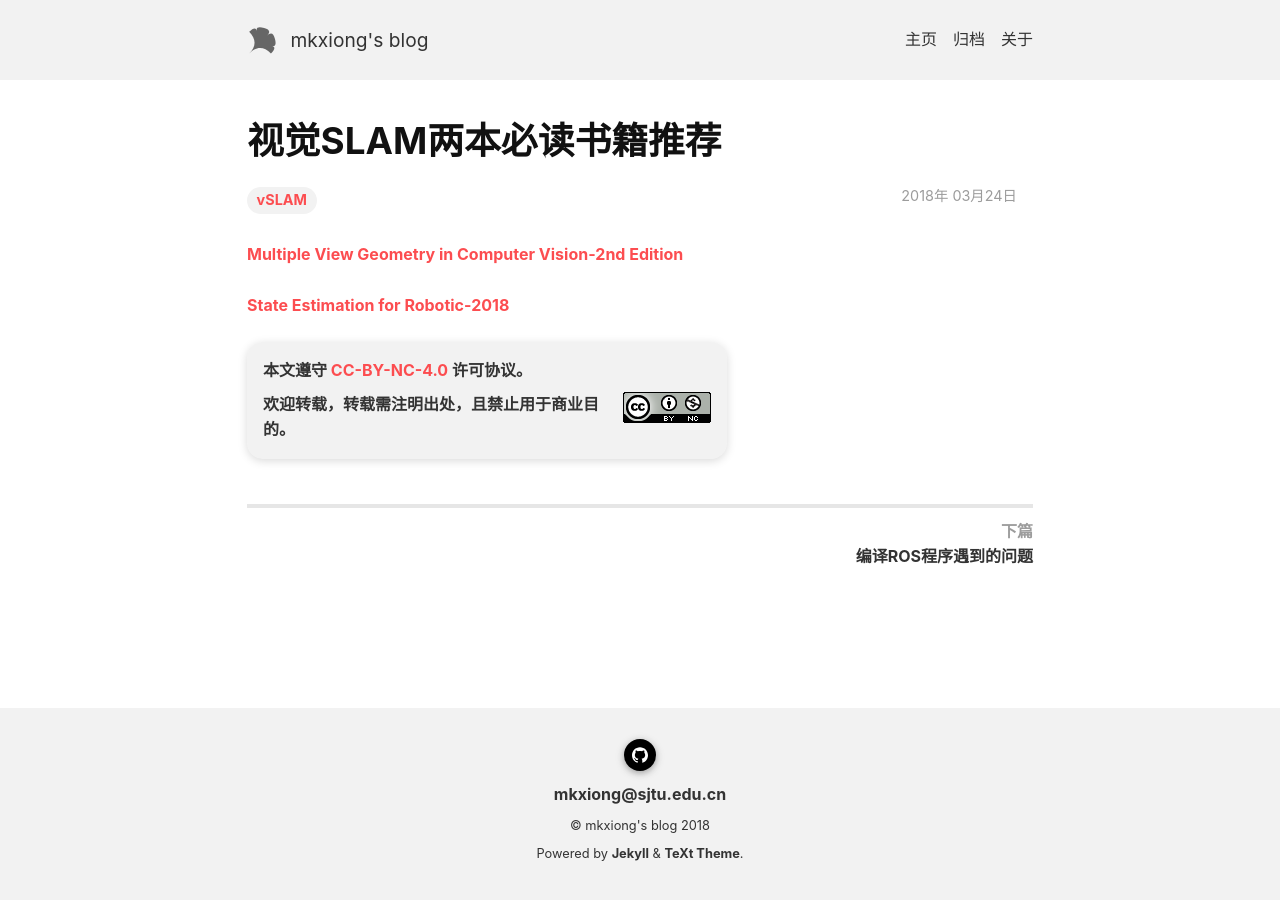
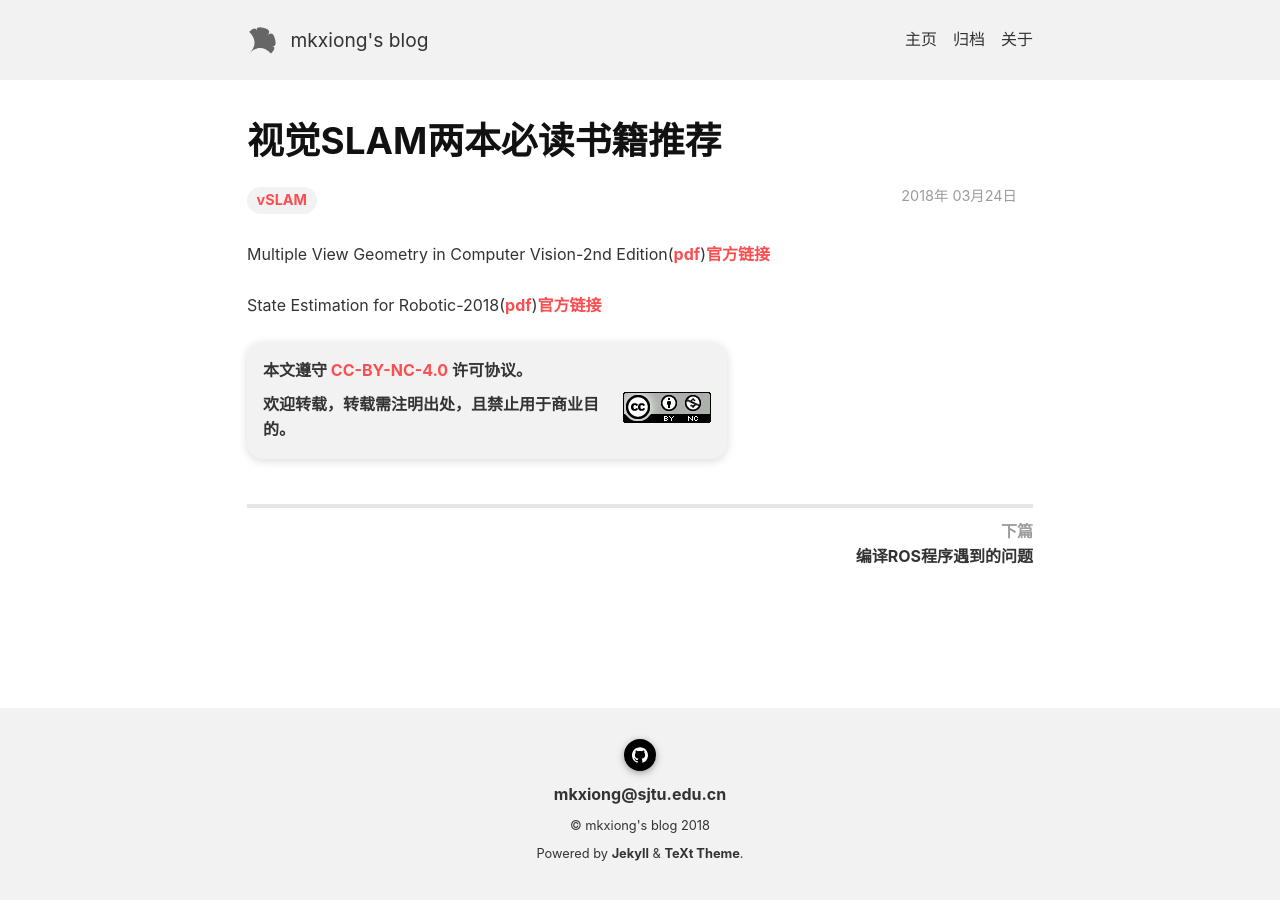
Before and after one commit to MingkangXiong/MingkangXiong.github.io, a Jekyll site: the page built from _posts/2018-03-24-视觉SLAM两本必读书籍推荐.md, in a window 1280 px wide. Built offline with Jekyll 4.4.1, drawn with Linux system fonts in a browser that asks for light colours; nearby versions of some CDN libraries.

Commit message:
update a blog

```diff
--- a/_posts/2018-03-24-视觉SLAM两本必读书籍推荐.md
+++ b/_posts/2018-03-24-视觉SLAM两本必读书籍推荐.md
@@ -5,8 +5,8 @@ key: 20180324
 tags: vSLAM
 ---
 
-[Multiple View Geometry in Computer Vision-2nd Edition](http://www.robots.ox.ac.uk/~vgg/hzbook/)
+Multiple View Geometry in Computer Vision-2nd Edition([pdf]({{ site.url }}/assets/books/Multiple_View_Geometry_in_Computer_Vision_2nd_Edition.pdf))[官方链接](http://www.robots.ox.ac.uk/~vgg/hzbook/)
 
 
 
-[State Estimation for Robotic-2018](http://asrl.utias.utoronto.ca/~tdb/bib/barfoot_ser17.pdf)
+State Estimation for Robotic-2018([pdf]({{ site.url }}/assets/books/State_Estimation_for_Robotic_2018.pdf))[官方链接](http://asrl.utias.utoronto.ca/~tdb/bib/barfoot_ser17.pdf)
```
Also changed, not shown: 2 other files.
